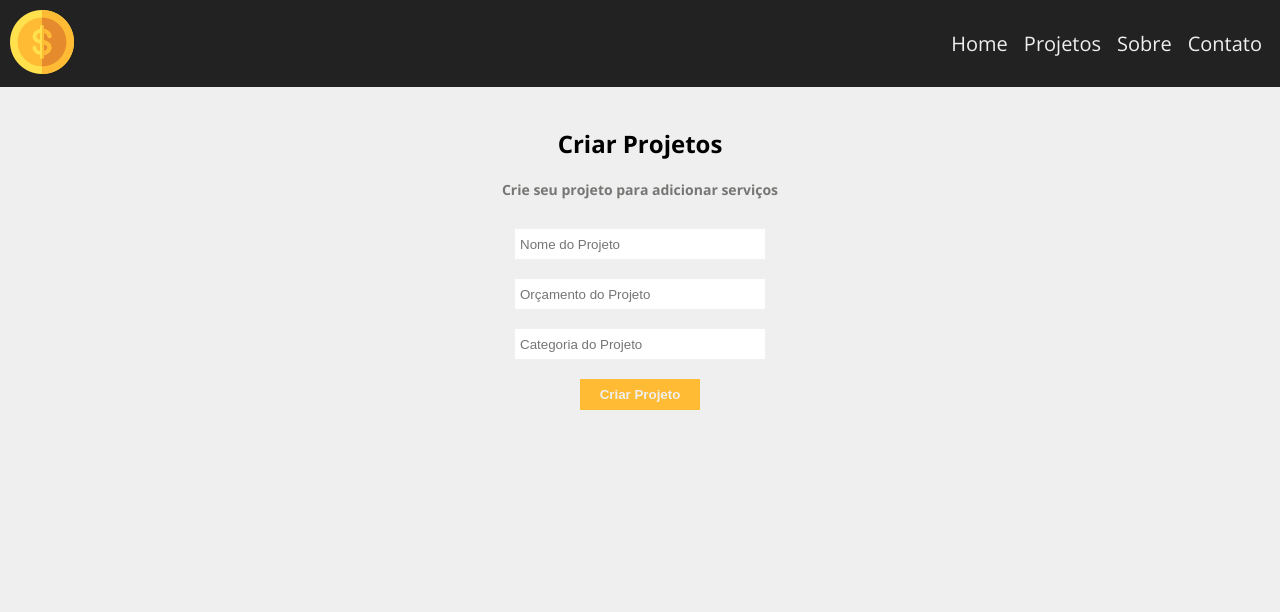
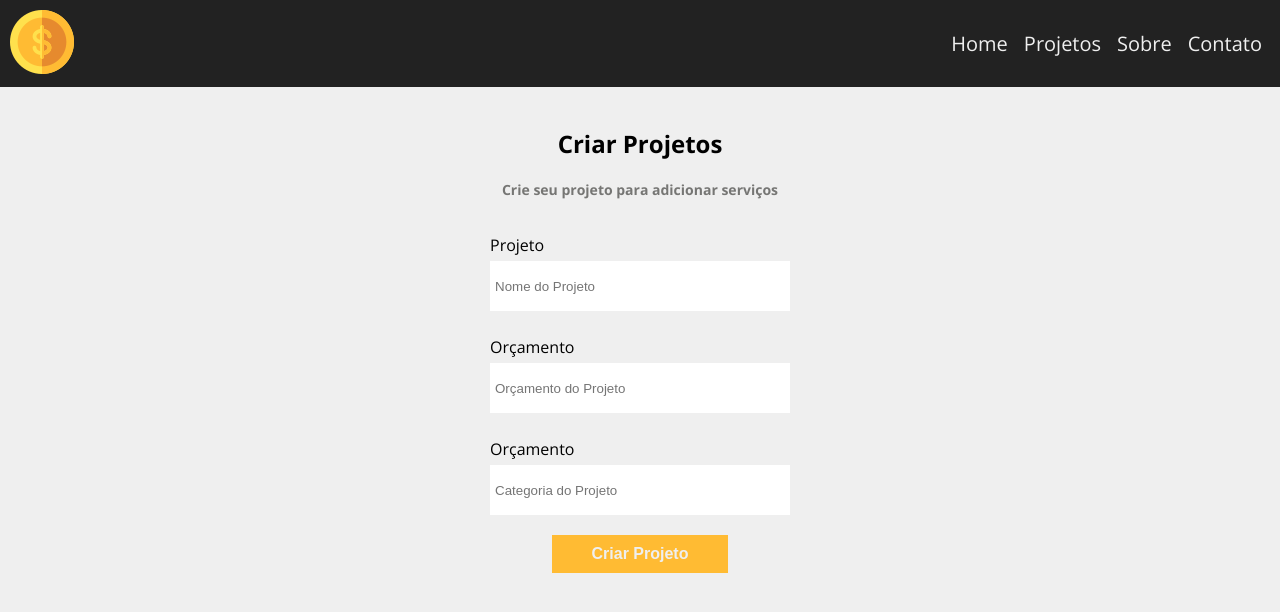
Before and after one commit to ClecioSousa00/costs, a React (Vite) app: page /Novo-Projeto in a window 1280 px wide. Shown: the top 612 px of the page. Built offline with nearby package versions, Linux system fonts and the light colour scheme.

Commit message:
component form css

```diff
--- a/src/components/Form/Form.css
+++ b/src/components/Form/Form.css
@@ -5,14 +5,29 @@
     align-items: center;
     gap: 2rem;
     margin-top: 2rem;
-    width: 25rem;
+
+}
+
+.form div{
+    width: 30rem;
+}
+
+.form label{
+    display: inline-block;
+    font-size: 1.6rem;
+    padding: .5rem 0rem;
+    font-weith: bold;
 }
 
 
-.form_input, .form_select{
+.form_input{
     border: none;
     outline: none;
-    height: 3rem;
+    height: 5rem;
     width: 100%;
     padding: .5rem;
 }
+
+.form_input:nth-child(3){
+    margin-bottom: 2rem;
+}
--- a/src/components/Form/index.jsx
+++ b/src/components/Form/index.jsx
@@ -22,34 +22,42 @@ export const Form = ({handleSubmit, projectData, textBtn}) =>{
 
     return(
         <form className="form" onSubmit={submitForm}>
+            <div>
+                <label htmlFor="nameproject">Projeto</label>
                 <input
                     className="form_input"
                     value={project.nameproject || ''}
                     type="text"
                     name="nameproject"
+                    id="nameproject"
                     placeholder="Nome do Projeto"
                     onChange={handleChange}
                 />
+            </div>
+            <div>
+                <label htmlFor="budgetValue">Orçamento</label>
                 <input
                     className="form_input"
                     value={project.budgetValue || ''}
                     type="number"
                     name="budgetValue"
+                    id="budgetValue"
                     placeholder="Orçamento do Projeto"
                     onChange={handleChange}
                 />
+            </div>
+            <div>
+                <label htmlFor="categorie">Orçamento</label>
                 <input
                     className="form_input"
                     value={project.categorie || ''}
                     type="text"
                     name="categorie"
+                    id="categorie"
                     placeholder="Categoria do Projeto"
                     onChange={handleChange}
                 />
-            {/* <select className="form_select" name="category_id" id="">
-                <option>Selecione uma opcao</option>
-                {categories.map(categorie => <option key={categorie.id} value={categorie.id}>{categorie.name}</option>)}
-            </select> */}
+            </div>
             <SubmitButton  text={textBtn}/>
         </form>
     )
--- a/src/components/SubmitButton/SubmitButton.css
+++ b/src/components/SubmitButton/SubmitButton.css
@@ -2,8 +2,9 @@
     outline: none;
     border: none;
     background-color: var(--color-buttons);
-    padding: .8rem 2rem;
+    padding: 1rem 4rem;
     font-weight: 700;
+    font-size: 1.6rem;
     color: var(--color-primary);
     transition: all .3s ease-in-out;
 }
```
Lines whose indentation alone changed are shown as unchanged.
